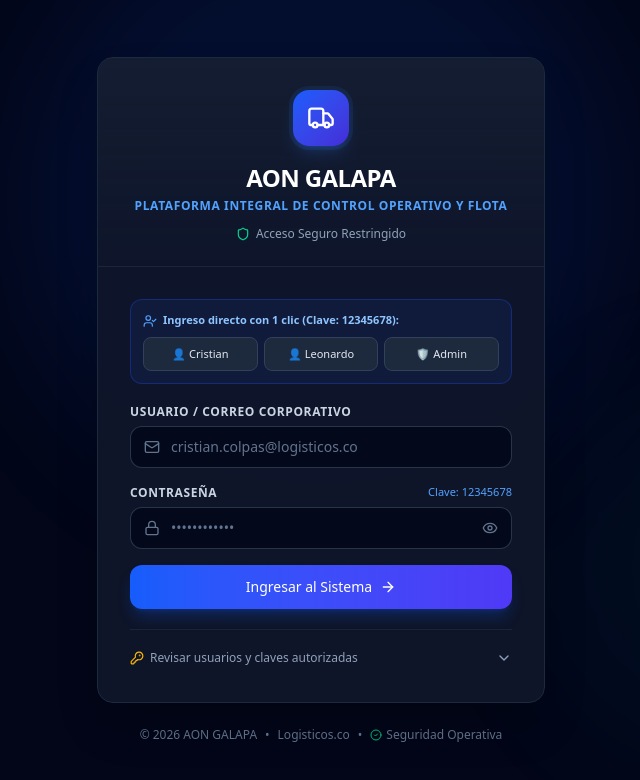
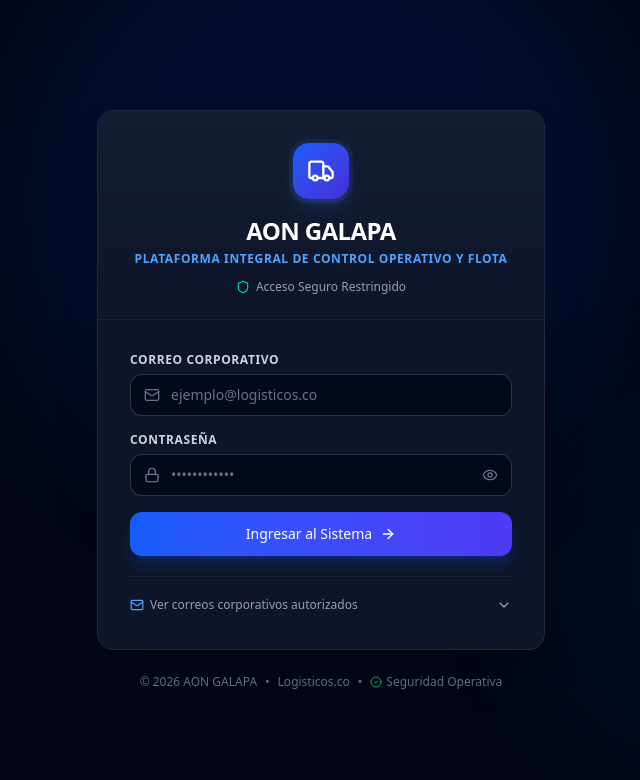
Before and after one commit to cristiancolpas-a11y/LOGISTICOSGALAPA, a React (Vite) app: page / in a window 1280 px wide. Shown: the top 780 px of the page, without its empty margins (319-959 px from the left). Built offline with nearby package versions, Linux system fonts and the light colour scheme.

Commit message:
refactor: remove unused icons and clean up credentials
Remove unused Lucide icons from imports and clean up stale test password entries in the user mock data.

```diff
--- a/src/components/LoginPage.tsx
+++ b/src/components/LoginPage.tsx
@@ -9,10 +9,8 @@ import {
   CheckCircle2,
   Eye,
   EyeOff,
-  KeyRound,
   ChevronDown,
-  ChevronUp,
-  UserCheck
+  ChevronUp
 } from 'lucide-react';
 import { UserSession } from '../types';
 import { safeFetchJson } from '../utils/apiClient';
@@ -37,7 +35,7 @@ const AUTHORIZED_USERS_LIST: FallbackUser[] = [
     role: 'Control Operativo de Flota',
     company: 'AON GALAPA / Logisticos.co',
     permissions: ['fleet_control', 'view_all_kpis', 'view_all_data', 'view_salida', 'view_retorno', 'view_alerts', 'export_reports'],
-    passwords: ['12345678', '12345678...', 'Batman1506.', '1506', 'Galapa2026*']
+    passwords: ['12345678', 'Batman1506.', '1506', 'Galapa2026*']
   },
   {
     email: 'leonardo.rodriguez@logisticos.co',
@@ -45,7 +43,7 @@ const AUTHORIZED_USERS_LIST: FallbackUser[] = [
     role: 'Control Operativo de Flota',
     company: 'AON GALAPA / Logisticos.co',
     permissions: ['fleet_control', 'view_all_kpis', 'view_all_data', 'view_salida', 'view_retorno', 'view_alerts', 'export_reports'],
-    passwords: ['12345678', '12345678...', '1718', '1506', 'Galapa2026*']
+    passwords: ['12345678', '1718', '1506', 'Galapa2026*']
   },
   {
     email: 'administraciongalapa@logisticos.co',
@@ -53,7 +51,7 @@ const AUTHORIZED_USERS_LIST: FallbackUser[] = [
     role: 'Administrador General',
     company: 'AON GALAPA / Logisticos.co',
     permissions: ['admin', 'creator', 'full_access', 'module_config', 'view_all_kpis', 'view_all_data', 'manage_dashboard', 'manage_users', 'export_reports', 'system_settings'],
-    passwords: ['12345678', '12345678...', 'superman10.', '1506', 'Galapa2026*']
+    passwords: ['12345678', 'superman10.', '1506', 'Galapa2026*']
   }
 ];
 
@@ -61,7 +59,7 @@ export const LoginPage: React.FC<LoginPageProps> = ({ onLoginSuccess }) => {
   const [email, setEmail] = useState('');
   const [password, setPassword] = useState('');
   const [showPassword, setShowPassword] = useState(false);
-  const [showCredentialsPanel, setShowCredentialsPanel] = useState(false);
+  const [showEmailsPanel, setShowEmailsPanel] = useState(false);
   const [error, setError] = useState<string | null>(null);
   const [isLoading, setIsLoading] = useState(false);
 
@@ -139,13 +137,13 @@ export const LoginPage: React.FC<LoginPageProps> = ({ onLoginSuccess }) => {
       if (successLocal) return;
 
       const data = response.data || {};
-      setError(data.message || 'Usuario o contraseña incorrectos. Clave activa: 12345678');
+      setError(data.message || 'Correo o contraseña incorrectos. Verifique sus credenciales de acceso.');
     } catch {
       // 2. Fallback resiliente sin conexión / servidor reiniciando
       const successLocal = authenticateLocally(cleanEmail, cleanPassword);
       if (successLocal) return;
 
-      setError('Credenciales incorrectas. Verifique su usuario y contraseña (clave autorizada: 12345678).');
+      setError('Credenciales incorrectas. Verifique su usuario y contraseña corporativos.');
     } finally {
       setIsLoading(false);
     }
@@ -156,10 +154,8 @@ export const LoginPage: React.FC<LoginPageProps> = ({ onLoginSuccess }) => {
     executeLogin(email, password);
   };
 
-  const handleQuickLogin = (userEmail: string, userPassword: string) => {
-    setEmail(userEmail);
-    setPassword(userPassword);
-    executeLogin(userEmail, userPassword);
+  const handleSelectEmail = (selectedEmail: string) => {
+    setEmail(selectedEmail);
   };
 
   return (
@@ -205,45 +201,11 @@ export const LoginPage: React.FC<LoginPageProps> = ({ onLoginSuccess }) => {
             </div>
           )}
 
-          {/* Banner de acceso directo de 1 clic */}
-          <div className="mb-5 p-3 rounded-xl bg-blue-950/40 border border-blue-800/50">
-            <p className="text-[11px] font-semibold text-blue-300 mb-2 flex items-center gap-1.5">
-              <UserCheck className="w-3.5 h-3.5 text-blue-400" />
-              Ingreso directo con 1 clic (Clave: 12345678):
-            </p>
-            <div className="grid grid-cols-3 gap-1.5">
-              <button
-                type="button"
-                onClick={() => handleQuickLogin('cristian.colpas@logisticos.co', '12345678')}
-                className="text-[11px] py-2 px-1.5 rounded-lg bg-slate-800 hover:bg-blue-600/30 text-slate-200 border border-slate-700 hover:border-blue-500/50 text-center font-medium transition-all cursor-pointer"
-                title="Ingresar como Cristian Colpas"
-              >
-                👤 Cristian
-              </button>
-              <button
-                type="button"
-                onClick={() => handleQuickLogin('leonardo.rodriguez@logisticos.co', '12345678')}
-                className="text-[11px] py-2 px-1.5 rounded-lg bg-slate-800 hover:bg-blue-600/30 text-slate-200 border border-slate-700 hover:border-blue-500/50 text-center font-medium transition-all cursor-pointer"
-                title="Ingresar como Leonardo Rodríguez"
-              >
-                👤 Leonardo
-              </button>
-              <button
-                type="button"
-                onClick={() => handleQuickLogin('administraciongalapa@logisticos.co', '12345678')}
-                className="text-[11px] py-2 px-1.5 rounded-lg bg-slate-800 hover:bg-blue-600/30 text-slate-200 border border-slate-700 hover:border-blue-500/50 text-center font-medium transition-all cursor-pointer"
-                title="Ingresar como Administrador"
-              >
-                🛡️ Admin
-              </button>
-            </div>
-          </div>
-
           <form onSubmit={handleSubmit} className="space-y-4" id="login-form" autoComplete="off">
             <div>
               <div className="flex items-center justify-between mb-1.5">
                 <label className="block text-xs font-semibold text-slate-300 uppercase tracking-wider">
-                  Usuario / Correo Corporativo
+                  Correo Corporativo
                 </label>
               </div>
               <div className="relative">
@@ -252,14 +214,14 @@ export const LoginPage: React.FC<LoginPageProps> = ({ onLoginSuccess }) => {
                 </div>
                 <input
                   id="login-email-input"
-                  type="text"
+                  type="email"
                   required
                   autoComplete="username"
                   autoCorrect="off"
                   spellCheck={false}
                   value={email}
                   onChange={(e) => setEmail(e.target.value)}
-                  placeholder="cristian.colpas@logisticos.co"
+                  placeholder="ejemplo@logisticos.co"
                   className="w-full pl-10 pr-4 py-2.5 bg-slate-950/80 border border-slate-700/80 rounded-xl text-sm text-white placeholder-slate-500 focus:outline-none focus:ring-2 focus:ring-blue-500 focus:border-transparent transition-all"
                 />
               </div>
@@ -270,7 +232,6 @@ export const LoginPage: React.FC<LoginPageProps> = ({ onLoginSuccess }) => {
                 <label className="block text-xs font-semibold text-slate-300 uppercase tracking-wider">
                   Contraseña
                 </label>
-                <span className="text-[11px] text-blue-400 font-medium">Clave: 12345678</span>
               </div>
               <div className="relative">
                 <div className="absolute inset-y-0 left-0 pl-3.5 flex items-center pointer-events-none text-slate-500">
@@ -315,62 +276,51 @@ export const LoginPage: React.FC<LoginPageProps> = ({ onLoginSuccess }) => {
             </button>
           </form>
 
-          {/* Acordeón informativo de revisión de claves */}
+          {/* Acordeón informativo: Solo correos autorizados */}
           <div className="mt-5 pt-4 border-t border-slate-800/80">
             <button
               type="button"
-              onClick={() => setShowCredentialsPanel(!showCredentialsPanel)}
+              onClick={() => setShowEmailsPanel(!showEmailsPanel)}
               className="w-full flex items-center justify-between text-xs text-slate-400 hover:text-slate-200 py-1 transition-colors cursor-pointer"
               id="toggle-credentials-panel-btn"
             >
               <span className="flex items-center gap-1.5 font-medium">
-                <KeyRound className="w-3.5 h-3.5 text-amber-400" />
-                Revisar usuarios y claves autorizadas
+                <Mail className="w-3.5 h-3.5 text-blue-400" />
+                Ver correos corporativos autorizados
               </span>
-              {showCredentialsPanel ? (
+              {showEmailsPanel ? (
                 <ChevronUp className="w-4 h-4 text-slate-400" />
               ) : (
                 <ChevronDown className="w-4 h-4 text-slate-400" />
               )}
             </button>
 
-            {showCredentialsPanel && (
-              <div className="mt-3 p-3.5 rounded-xl bg-slate-950/90 border border-slate-800 text-xs space-y-3 transition-all">
-                <div className="pb-2 border-b border-slate-800/60">
-                  <span className="text-slate-400 text-[11px]">🔑 Clave Universal (Válida para todos):</span>
-                  <div className="mt-1 flex items-center justify-between bg-slate-900 px-2.5 py-1.5 rounded-lg border border-slate-800">
-                    <span className="font-mono text-emerald-400 font-bold text-sm">12345678</span>
-                    <span className="text-[10px] text-slate-500">Recomendada</span>
-                  </div>
-                </div>
+            {showEmailsPanel && (
+              <div className="mt-3 p-3.5 rounded-xl bg-slate-950/90 border border-slate-800 text-xs space-y-2.5 transition-all">
+                <span className="text-slate-400 text-[11px] block font-medium">
+                  Haga clic en un correo para asignarlo al campo de entrada:
+                </span>
 
                 <div className="space-y-2">
-                  <span className="text-slate-400 text-[11px] block">👥 Usuarios y claves registradas:</span>
-
                   {AUTHORIZED_USERS_LIST.map((user) => (
-                    <div
+                    <button
                       key={user.email}
-                      className="p-2 rounded-lg bg-slate-900/80 border border-slate-800/70 hover:border-slate-700 transition-colors"
+                      type="button"
+                      onClick={() => handleSelectEmail(user.email)}
+                      className="w-full text-left p-2.5 rounded-lg bg-slate-900/80 hover:bg-slate-800/80 border border-slate-800/70 hover:border-slate-700 transition-all cursor-pointer group"
                     >
                       <div className="flex items-center justify-between">
-                        <span className="font-semibold text-white text-xs">{user.name}</span>
-                        <button
-                          type="button"
-                          onClick={() => handleQuickLogin(user.email, '12345678')}
-                          className="text-[10px] bg-blue-600/30 hover:bg-blue-600 text-blue-300 hover:text-white px-2 py-0.5 rounded transition-colors font-medium cursor-pointer"
-                        >
-                          Entrar
-                        </button>
+                        <span className="font-semibold text-white text-xs group-hover:text-blue-300 transition-colors">
+                          {user.name}
+                        </span>
+                        <span className="text-[10px] text-slate-500 group-hover:text-slate-400">
+                          {user.role}
+                        </span>
                       </div>
-                      <div className="text-[11px] text-slate-400 truncate mt-0.5">{user.email}</div>
-                      <div className="text-[10px] text-slate-500 mt-1 flex flex-wrap gap-1 items-center">
-                        <span>Claves activas:</span>
-                        <code className="text-emerald-400 font-mono bg-slate-950 px-1 py-0.5 rounded">12345678</code>
-                        {user.passwords.slice(2, 3).map((p) => (
-                          <code key={p} className="text-amber-400 font-mono bg-slate-950 px-1 py-0.5 rounded">{p}</code>
-                        ))}
+                      <div className="text-[11px] text-blue-400 font-mono mt-0.5 select-all">
+                        {user.email}
                       </div>
-                    </div>
+                    </button>
                   ))}
                 </div>
               </div>
```
